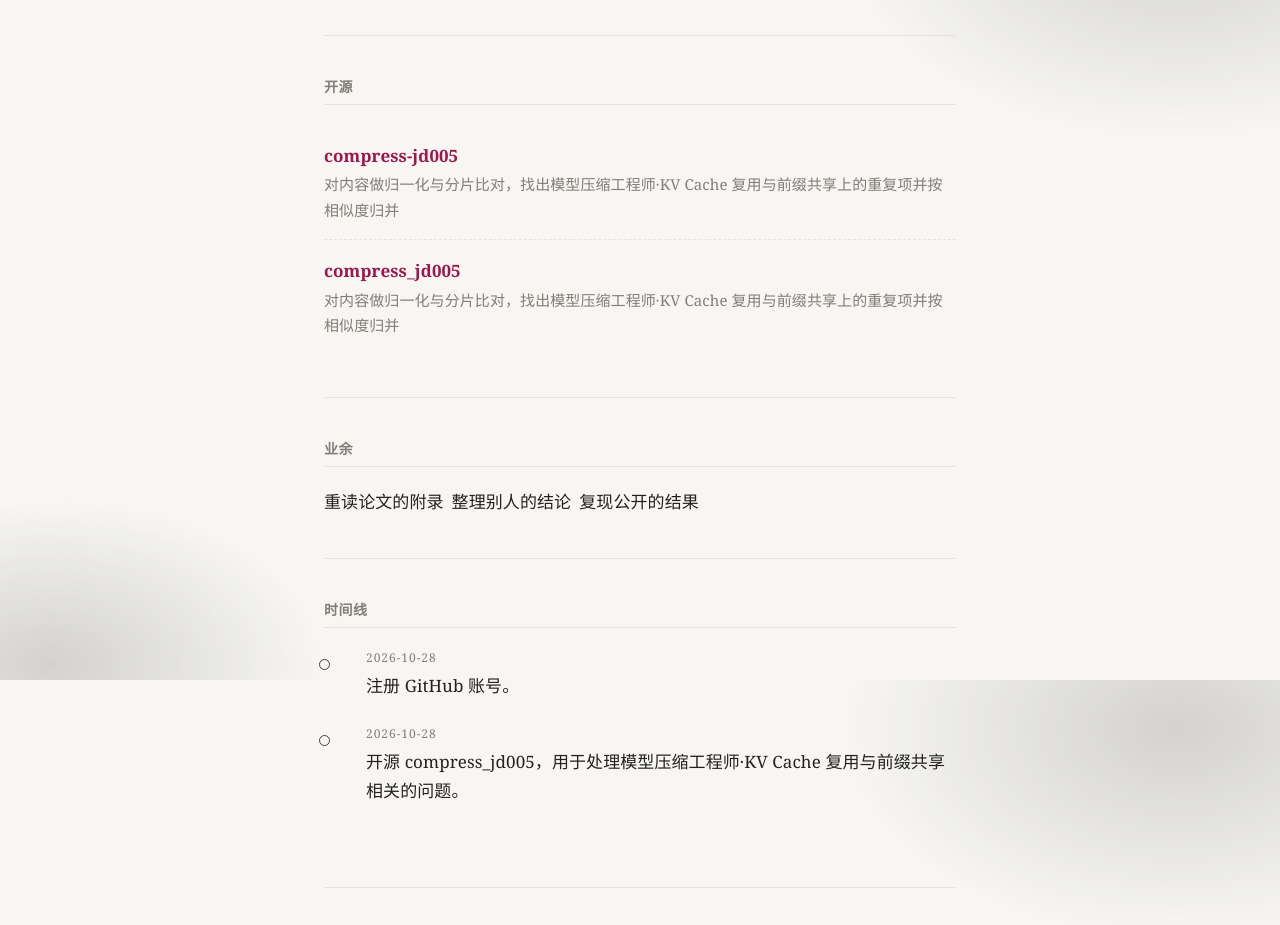
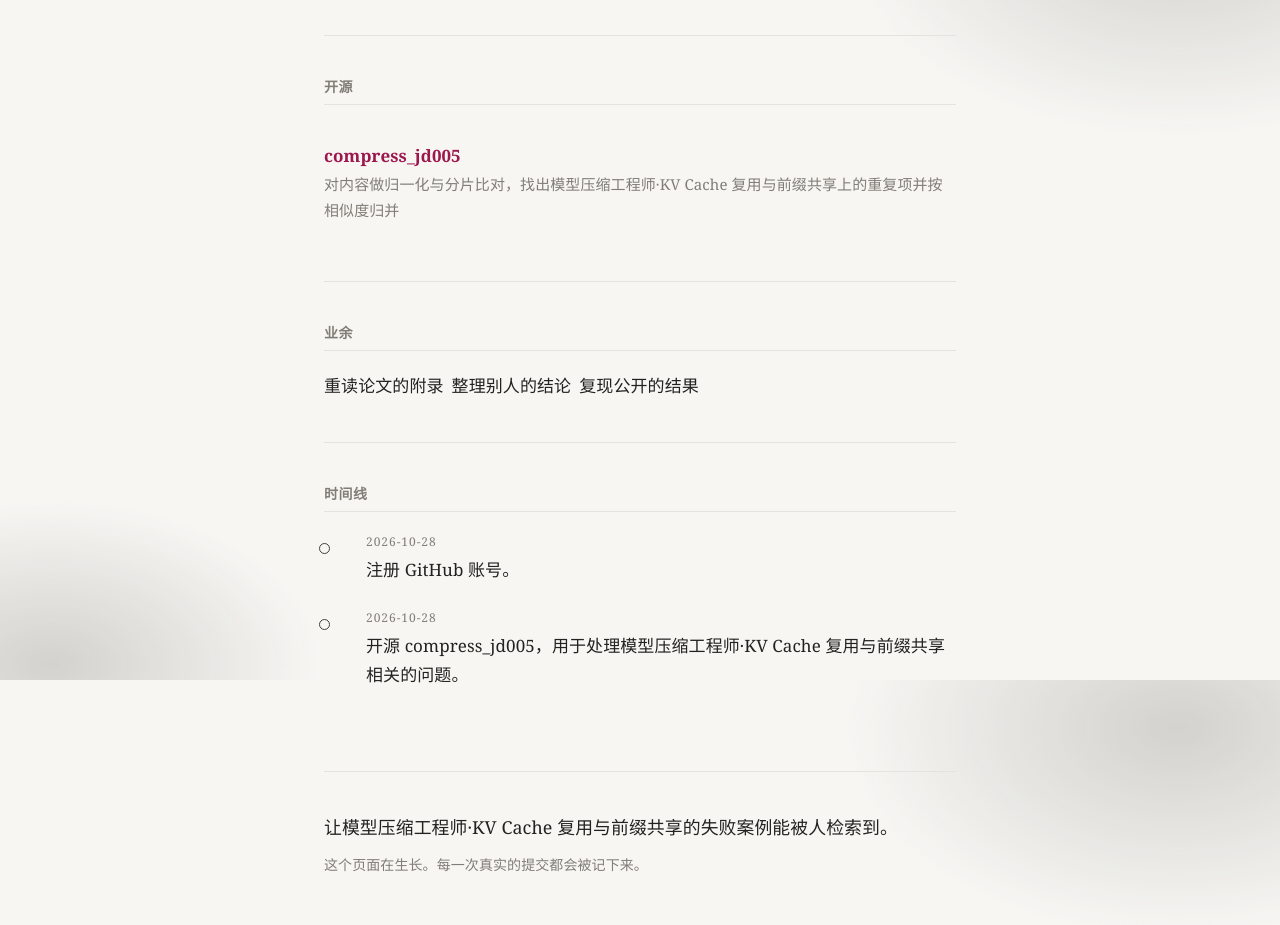
Before and after one commit to snerykarl/snerykarl.github.io, a plain HTML site: page index.html in a window 1280 px wide. Shown: the part 920-1845 px from the top of the page. Drawn offline with Linux system fonts and the light colour scheme.

Commit message:
fix: 更新个人站点

```diff
--- a/index.html
+++ b/index.html
@@ -102,9 +102,6 @@ background-image:repeating-linear-gradient(0deg, transparent 0 39px, #e5e3dd 39p
 <section id="work">
   <h2>开源</h2>
   <ul class="repos">
-    <li><div class="name"><a href="https://github.com/snerykarl/compress-jd005" rel="noopener">compress-jd005</a></div>
-      <div class="desc">对内容做归一化与分片比对，找出模型压缩工程师·KV Cache 复用与前缀共享上的重复项并按相似度归并</div>
-    </li>
     <li><div class="name"><a href="https://github.com/snerykarl/compress_jd005" rel="noopener">compress_jd005</a></div>
       <div class="desc">对内容做归一化与分片比对，找出模型压缩工程师·KV Cache 复用与前缀共享上的重复项并按相似度归并</div>
     </li>
```
